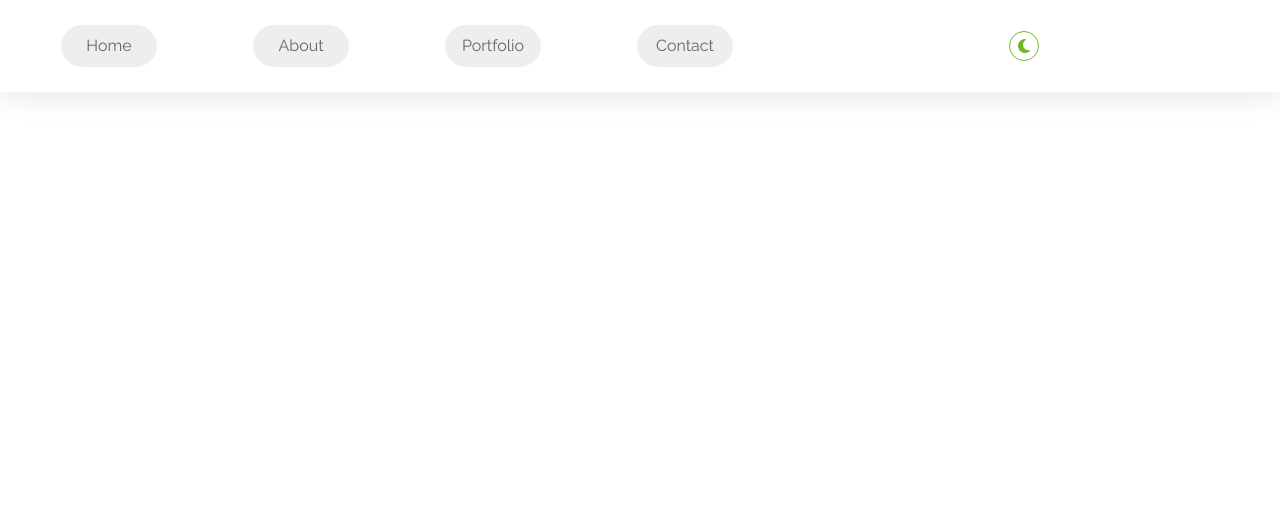
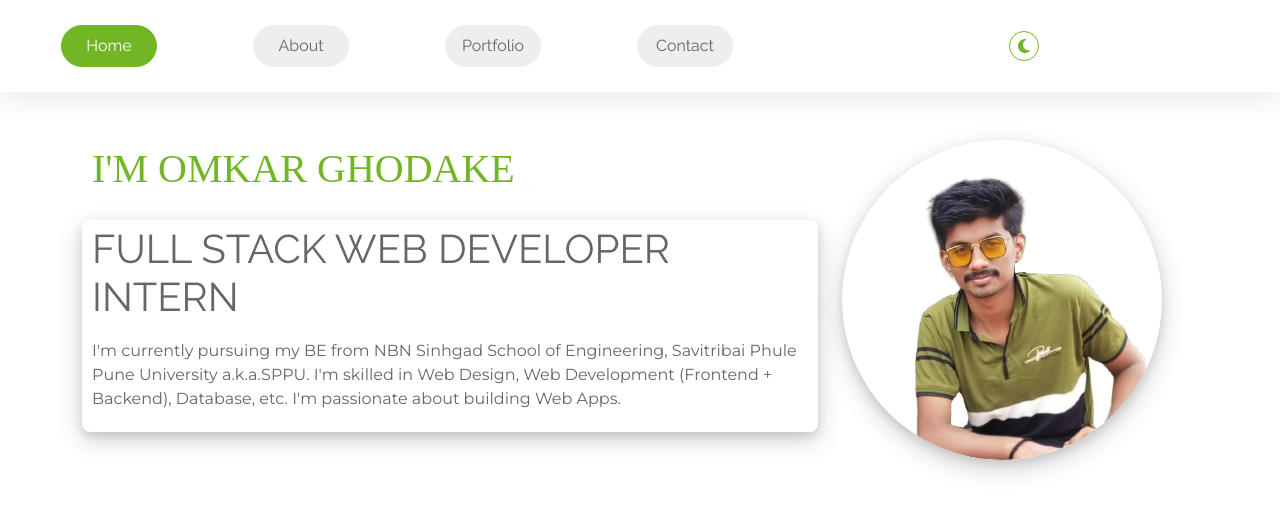
Before and after one commit to Omkar-Ghodake/Personal-Portfolio-2.0, a React (Create React App) app: page / in a window 1280 px wide. Shown: the top 514 px of the page. Built offline with nearby package versions, Linux system fonts and the light colour scheme; a web font is replaced by a local one.

Commit message:
Changed path for Hom Please enter the commit message for your changes. Lines starting

```diff
--- a/public/index.html
+++ b/public/index.html
@@ -28,7 +28,7 @@
   <link href="https://cdn.jsdelivr.net/npm/bootstrap@5.0.2/dist/css/bootstrap.min.css" rel="stylesheet"
     integrity="sha384-EVSTQN3/azprG1Anm3QDgpJLIm9Nao0Yz1ztcQTwFspd3yD65VohhpuuCOmLASjC" crossorigin="anonymous">
 
-  <title>React App</title>
+  <title>Omkar Ghodake | Personal Portfolio</title>
 </head>
 
 <body>
--- a/src/app/App.js
+++ b/src/app/App.js
@@ -26,7 +26,7 @@ function App() {
                 <BrowserRouter>
                   <Navbar />
                   <Routes>
-                    <Route path='/Omkar-Ghodake-s-Personal-Portfolio' element={<Home />} />
+                    <Route path='/' element={<Home />} />
                     <Route path='/about' element={<About />} />
                     <Route path='/portfolio' element={<Portfolio />} />
                     <Route path='/contact' element={<Contact />} />
--- a/src/components/Navbar.js
+++ b/src/components/Navbar.js
@@ -23,7 +23,7 @@ const Navbar = () => {
 					aria-label="Toggle navigation"><i className="fa-solid fa-bars"></i></button>
 					<div className="collapse navbar-collapse" id="navbarSupportedContent">
 						<ul className="navbar-nav me-auto mb-2 mb-lg-0">
-							<li className="nav-item"><Link className={`nav-link ${location.pathname === '/Omkar-Ghodake-s-Personal-Portfolio' && "current"}`} to="/Omkar-Ghodake-s-Personal-Portfolio">Home</Link></li>
+							<li className="nav-item"><Link className={`nav-link ${location.pathname === '/' && "current"}`} to="/">Home</Link></li>
 							<li className="nav-item"><Link className={`nav-link ${location.pathname === '/about' && "current"}`} to="/about">About</Link></li>
 							<li className="nav-item"><Link className={`nav-link ${location.pathname === '/portfolio' && "current"}`} to="/portfolio">Portfolio</Link></li>
 							<li className="nav-item"><Link className={`nav-link ${location.pathname === '/contact' && "current"}`} to="/contact">Contact</Link></li>
```
